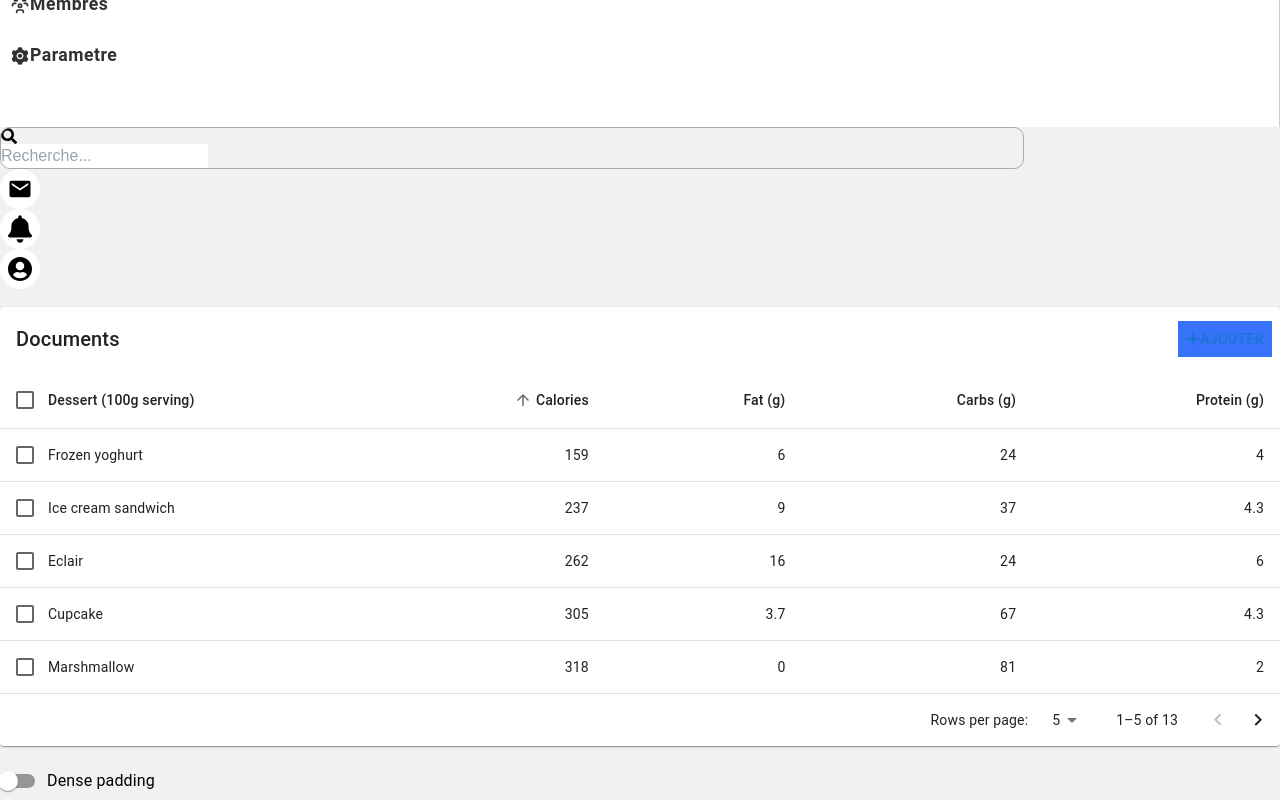
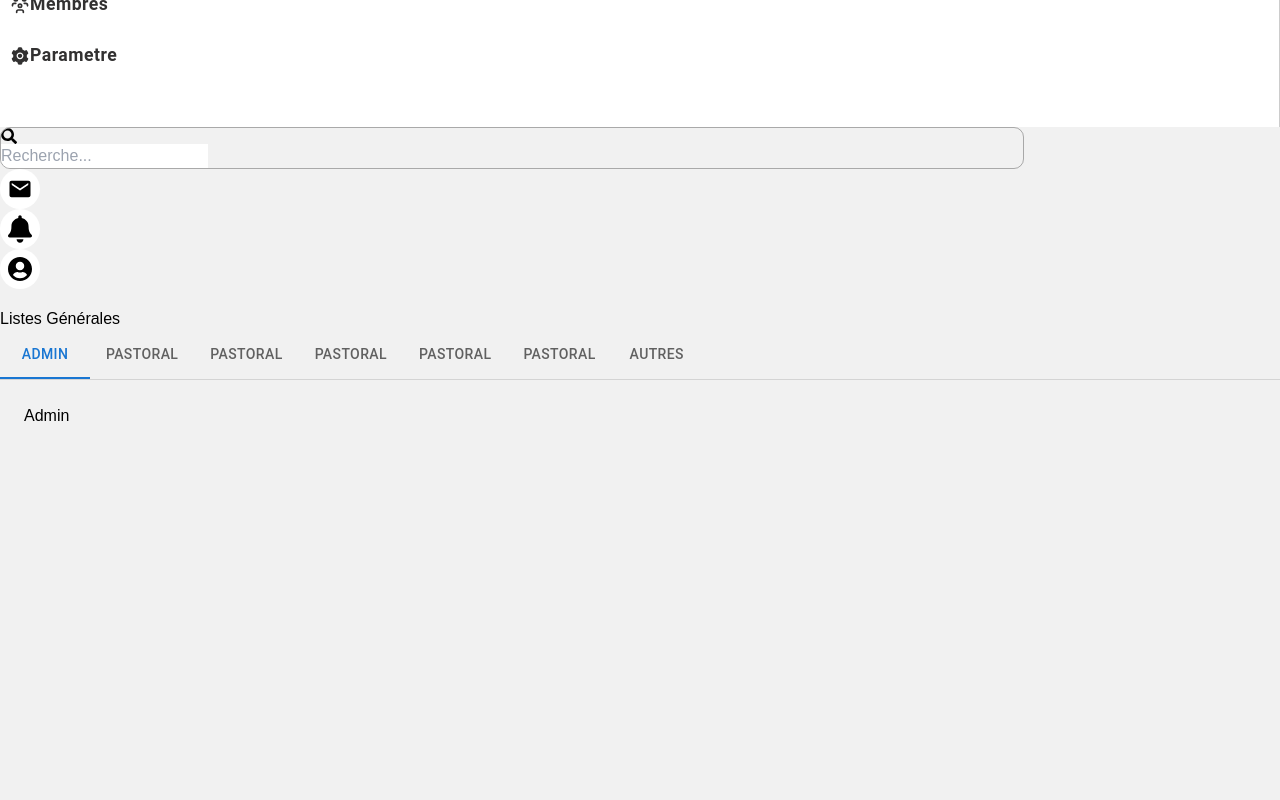
Before and after one commit to rovertnet/evv_ap, a React (Vite) app in the folder documents/: page /docs in a window 1280 px wide. Shown: the part 673-1473 px from the top of the page. After the commit the page ends 1125 px from the top, so only its background shows below. Built offline with nearby package versions, Linux system fonts and the light colour scheme.

Commit message:
another commit

```diff
--- a/documents/src/components/docs/Table.jsx
+++ b/documents/src/components/docs/Table.jsx
@@ -1,381 +1,78 @@
+
+
 import PropTypes from "prop-types";
-import { alpha } from "@mui/material/styles";
+import Tabs from "@mui/material/Tabs";
+import Tab from "@mui/material/Tab";
 import Box from "@mui/material/Box";
-import Table from "@mui/material/Table";
-import TableBody from "@mui/material/TableBody";
-import TableCell from "@mui/material/TableCell";
-import TableContainer from "@mui/material/TableContainer";
-import TableHead from "@mui/material/TableHead";
-import TablePagination from "@mui/material/TablePagination";
-import TableRow from "@mui/material/TableRow";
-import TableSortLabel from "@mui/material/TableSortLabel";
-import Toolbar from "@mui/material/Toolbar";
-import Typography from "@mui/material/Typography";
-import Paper from "@mui/material/Paper";
-import Checkbox from "@mui/material/Checkbox";
-import IconButton from "@mui/material/IconButton";
-import Tooltip from "@mui/material/Tooltip";
-import FormControlLabel from "@mui/material/FormControlLabel";
-import Switch from "@mui/material/Switch";
-import DeleteIcon from "@mui/icons-material/Delete";
-import { visuallyHidden } from "@mui/utils";
-import { useMemo, useState } from "react";
-import { FaPlus } from "react-icons/fa";
-import { Button } from "@mui/material";
-import { Link } from "react-router-dom";
+import { useState } from "react";
 
-function createData(id, name, calories, fat, carbs, protein) {
+function CustomTabPanel(props) {
+  const { children, value, index, ...other } = props;
+
+  return (
+    <div
+      role="tabpanel"
+      hidden={value !== index}
+      id={`simple-tabpanel-${index}`}
+      aria-labelledby={`simple-tab-${index}`}
+      {...other}
+    >
+      {value === index && <Box sx={{ p: 3 }}>{children}</Box>}
+    </div>
+  );
+}
+
+CustomTabPanel.propTypes = {
+  children: PropTypes.node,
+  index: PropTypes.number.isRequired,
+  value: PropTypes.number.isRequired,
+};
+
+function a11yProps(index) {
   return {
-    id,
-    name,
-    calories,
-    fat,
-    carbs,
-    protein,
+    id: `simple-tab-${index}`,
+    "aria-controls": `simple-tabpanel-${index}`,
   };
 }
 
-const rows = [
-  createData(1, "Cupcake", 305, 3.7, 67, 4.3),
-  createData(2, "Donut", 452, 25.0, 51, 4.9),
-  createData(3, "Eclair", 262, 16.0, 24, 6.0),
-  createData(4, "Frozen yoghurt", 159, 6.0, 24, 4.0),
-  createData(5, "Gingerbread", 356, 16.0, 49, 3.9),
-  createData(6, "Honeycomb", 408, 3.2, 87, 6.5),
-  createData(7, "Ice cream sandwich", 237, 9.0, 37, 4.3),
-  createData(8, "Jelly Bean", 375, 0.0, 94, 0.0),
-  createData(9, "KitKat", 518, 26.0, 65, 7.0),
-  createData(10, "Lollipop", 392, 0.2, 98, 0.0),
-  createData(11, "Marshmallow", 318, 0, 81, 2.0),
-  createData(12, "Nougat", 360, 19.0, 9, 37.0),
-  createData(13, "Oreo", 437, 18.0, 63, 4.0),
-];
+export default function Table() {
 
-function descendingComparator(a, b, orderBy) {
-  if (b[orderBy] < a[orderBy]) {
-    return -1;
-  }
-  if (b[orderBy] > a[orderBy]) {
-    return 1;
-  }
-  return 0;
-}
+  const [value, setValue] = useState(0);
 
-function getComparator(order, orderBy) {
-  return order === "desc"
-    ? (a, b) => descendingComparator(a, b, orderBy)
-    : (a, b) => -descendingComparator(a, b, orderBy);
-}
-
-const headCells = [
-  {
-    id: "name",
-    numeric: false,
-    disablePadding: true,
-    label: "Dessert (100g serving)",
-  },
-  {
-    id: "calories",
-    numeric: true,
-    disablePadding: false,
-    label: "Calories",
-  },
-  {
-    id: "fat",
-    numeric: true,
-    disablePadding: false,
-    label: "Fat (g)",
-  },
-  {
-    id: "carbs",
-    numeric: true,
-    disablePadding: false,
-    label: "Carbs (g)",
-  },
-  {
-    id: "protein",
-    numeric: true,
-    disablePadding: false,
-    label: "Protein (g)",
-  },
-];
-
-function EnhancedTableHead(props) {
-  const {
-    onSelectAllClick,
-    order,
-    orderBy,
-    numSelected,
-    rowCount,
-    onRequestSort,
-  } = props;
-  const createSortHandler = (property) => (event) => {
-    onRequestSort(event, property);
+  const handleChange = (event, newValue) => {
+    setValue(newValue);
   };
 
   return (
-    <TableHead>
-      <TableRow>
-        <TableCell padding="checkbox">
-          <Checkbox
-            color="primary"
-            indeterminate={numSelected > 0 && numSelected < rowCount}
-            checked={rowCount > 0 && numSelected === rowCount}
-            onChange={onSelectAllClick}
-            inputProps={{
-              "aria-label": "selectionnez tous les documents",
-            }}
-          />
-        </TableCell>
-        {headCells.map((headCell) => (
-          <TableCell
-            key={headCell.id}
-            align={headCell.numeric ? "right" : "left"}
-            padding={headCell.disablePadding ? "none" : "normal"}
-            sortDirection={orderBy === headCell.id ? order : false}
+    <>
+      <h2 className="font-bold text-start text-2xl text-slate-900 pb-5 capitalize">Listes Générales</h2>
+      <Box sx={{ width: "100%" }} className="">
+        <Box sx={{ borderBottom: 1, borderColor: "divider" }}>
+          <Tabs
+            value={value}
+            onChange={handleChange}
+            aria-label="basic tabs example"
+            className="bg-white rounded-lg"
           >
-            <TableSortLabel
-              active={orderBy === headCell.id}
-              direction={orderBy === headCell.id ? order : "asc"}
-              onClick={createSortHandler(headCell.id)}
-            >
-              {headCell.label}
-              {orderBy === headCell.id ? (
-                <Box component="span" sx={visuallyHidden}>
-                  {order === "desc" ? "sorted descending" : "sorted ascending"}
-                </Box>
-              ) : null}
-            </TableSortLabel>
-          </TableCell>
-        ))}
-      </TableRow>
-    </TableHead>
+            <Tab label="Admin" {...a11yProps(0)} />
+            <Tab label="Pastoral" {...a11yProps(1)} />
+            <Tab label="Pastoral" {...a11yProps(1)} />
+            <Tab label="Pastoral" {...a11yProps(1)} />
+            <Tab label="Pastoral" {...a11yProps(1)} />
+            <Tab label="Pastoral" {...a11yProps(1)} />
+            <Tab label="Autres" {...a11yProps(2)} />
+          </Tabs>
+        </Box>
+        <CustomTabPanel value={value} index={0}>
+          Admin
+        </CustomTabPanel>
+        <CustomTabPanel value={value} index={1}>
+          Item Two
+        </CustomTabPanel>
+        <CustomTabPanel value={value} index={2}>
+          Item Three
+        </CustomTabPanel>
+      </Box>
+    </>
   );
 }
-
-EnhancedTableHead.propTypes = {
-  numSelected: PropTypes.number.isRequired,
-  onRequestSort: PropTypes.func.isRequired,
-  onSelectAllClick: PropTypes.func.isRequired,
-  order: PropTypes.oneOf(["asc", "desc"]).isRequired,
-  orderBy: PropTypes.string.isRequired,
-  rowCount: PropTypes.number.isRequired,
-};
-
-function EnhancedTableToolbar(props) {
-  const { numSelected } = props;
-  return (
-    <Toolbar
-      sx={[
-        {
-          pl: { sm: 2 },
-          pr: { xs: 1, sm: 1 },
-        },
-        numSelected > 0 && {
-          bgcolor: (theme) =>
-            alpha(
-              theme.palette.primary.main,
-              theme.palette.action.activatedOpacity
-            ),
-        },
-      ]}
-    >
-      {numSelected > 0 ? (
-        <Typography
-          sx={{ flex: "1 1 100%" }}
-          color="inherit"
-          variant="subtitle1"
-          component="div"
-        >
-          {numSelected} sélectionnés
-        </Typography>
-      ) : (
-        <Typography
-          sx={{ flex: "1 1 100%" }}
-          variant="h6"
-          id="tableTitle"
-          component="div"
-        >
-          Documents
-        </Typography>
-      )}
-      {numSelected > 0 ? (
-        <Tooltip title="Delete">
-          <IconButton>
-            <DeleteIcon />
-          </IconButton>
-        </Tooltip>
-      ) : (
-        <Tooltip title="Ajouter un document">
-          <div className=" rounded-md px-3 py-1 btn">
-            <Link to="/docsadd">
-              <Button className="flex space-x-3 items-center">
-                <FaPlus className="text-xl text-white" />
-                <span className="font-bold text-xl text-white">Ajouter</span>
-              </Button>
-            </Link>
-          </div>
-        </Tooltip>
-      )}
-    </Toolbar>
-  );
-}
-
-EnhancedTableToolbar.propTypes = {
-  numSelected: PropTypes.number.isRequired,
-};
-
-export default function EnhancedTable() {
-  const [order, setOrder] = useState("asc");
-  const [orderBy, setOrderBy] = useState("calories");
-  const [selected, setSelected] = useState([]);
-  const [page, setPage] = useState(0);
-  const [dense, setDense] = useState(false);
-  const [rowsPerPage, setRowsPerPage] = useState(5);
-
-  const handleRequestSort = (event, property) => {
-    const isAsc = orderBy === property && order === "asc";
-    setOrder(isAsc ? "desc" : "asc");
-    setOrderBy(property);
-  };
-
-  const handleSelectAllClick = (event) => {
-    if (event.target.checked) {
-      const newSelected = rows.map((n) => n.id);
-      setSelected(newSelected);
-      return;
-    }
-    setSelected([]);
-  };
-
-  const handleClick = (event, id) => {
-    const selectedIndex = selected.indexOf(id);
-    let newSelected = [];
-
-    if (selectedIndex === -1) {
-      newSelected = newSelected.concat(selected, id);
-    } else if (selectedIndex === 0) {
-      newSelected = newSelected.concat(selected.slice(1));
-    } else if (selectedIndex === selected.length - 1) {
-      newSelected = newSelected.concat(selected.slice(0, -1));
-    } else if (selectedIndex > 0) {
-      newSelected = newSelected.concat(
-        selected.slice(0, selectedIndex),
-        selected.slice(selectedIndex + 1)
-      );
-    }
-    setSelected(newSelected);
-  };
-
-  const handleChangePage = (event, newPage) => {
-    setPage(newPage);
-  };
-
-  const handleChangeRowsPerPage = (event) => {
-    setRowsPerPage(parseInt(event.target.value, 10));
-    setPage(0);
-  };
-
-  const handleChangeDense = (event) => {
-    setDense(event.target.checked);
-  };
-
-  // Avoid a layout jump when reaching the last page with empty rows.
-  const emptyRows =
-    page > 0 ? Math.max(0, (1 + page) * rowsPerPage - rows.length) : 0;
-
-  const visibleRows = useMemo(
-    () =>
-      [...rows]
-        .sort(getComparator(order, orderBy))
-        .slice(page * rowsPerPage, page * rowsPerPage + rowsPerPage),
-    [order, orderBy, page, rowsPerPage]
-  );
-
-  return (
-    <Box sx={{ width: "100%" }}>
-      <Paper sx={{ width: "100%", mb: 2 }}>
-        <EnhancedTableToolbar numSelected={selected.length} />
-        <TableContainer>
-          <Table
-            sx={{ minWidth: 750 }}
-            aria-labelledby="tableTitle"
-            size={dense ? "small" : "medium"}
-          >
-            <EnhancedTableHead
-              numSelected={selected.length}
-              order={order}
-              orderBy={orderBy}
-              onSelectAllClick={handleSelectAllClick}
-              onRequestSort={handleRequestSort}
-              rowCount={rows.length}
-            />
-            <TableBody>
-              {visibleRows.map((row, index) => {
-                const isItemSelected = selected.includes(row.id);
-                const labelId = `enhanced-table-checkbox-${index}`;
-
-                return (
-                  <TableRow
-                    hover
-                    onClick={(event) => handleClick(event, row.id)}
-                    role="checkbox"
-                    aria-checked={isItemSelected}
-                    tabIndex={-1}
-                    key={row.id}
-                    selected={isItemSelected}
-                    sx={{ cursor: "pointer" }}
-                  >
-                    <TableCell padding="checkbox">
-                      <Checkbox
-                        color="primary"
-                        checked={isItemSelected}
-                        inputProps={{
-                          "aria-labelledby": labelId,
-                        }}
-                      />
-                    </TableCell>
-                    <TableCell
-                      component="th"
-                      id={labelId}
-                      scope="row"
-                      padding="none"
-                    >
-                      {row.name}
-                    </TableCell>
-                    <TableCell align="right">{row.calories}</TableCell>
-                    <TableCell align="right">{row.fat}</TableCell>
-                    <TableCell align="right">{row.carbs}</TableCell>
-                    <TableCell align="right">{row.protein}</TableCell>
-                  </TableRow>
-                );
-              })}
-              {emptyRows > 0 && (
-                <TableRow
-                  style={{
-                    height: (dense ? 33 : 53) * emptyRows,
-                  }}
-                >
-                  <TableCell colSpan={6} />
-                </TableRow>
-              )}
-            </TableBody>
-          </Table>
-        </TableContainer>
-        <TablePagination
-          rowsPerPageOptions={[5, 10, 25]}
-          component="div"
-          count={rows.length}
-          rowsPerPage={rowsPerPage}
-          page={page}
-          onPageChange={handleChangePage}
-          onRowsPerPageChange={handleChangeRowsPerPage}
-        />
-      </Paper>
-      <FormControlLabel
-        control={<Switch checked={dense} onChange={handleChangeDense} />}
-        label="Dense padding"
-      />
-    </Box>
-  );
-}
--- a/documents/src/components/header/Header.jsx
+++ b/documents/src/components/header/Header.jsx
@@ -120,7 +120,7 @@ export default function Header() {
                   <ListItemIcon>
                     <Logout fontSize="small" />
                   </ListItemIcon>
-                  Déconnecter
+                  <Link to="/login">Déconnecter</Link>
                 </MenuItem>
               </Menu>
             </li>
--- a/documents/src/components/sidebar/SideBar.jsx
+++ b/documents/src/components/sidebar/SideBar.jsx
@@ -30,8 +30,8 @@ export default function SideBar() {
           </div>
         </Link>
         {/* Links items */}
-        <div className="sidebarTab px-5 mt-4">
-          <ul className="flex gap-3 flex-col">
+        <div className="sidebarTab px-5 mt-4 mb-5">
+          <ul className="flex gap-3 flex-col py-3">
             <li>
               <Link to={"/"}>
                 <Button
--- a/documents/src/pages/Dashboard.jsx
+++ b/documents/src/pages/Dashboard.jsx
@@ -1,4 +1,4 @@
-import TabControl from "../components/docs/Tabs";
+import Table from "../components/docs/Table";
 import Count from "../components/TB/Count";
 
 
@@ -8,7 +8,7 @@ export default function Dashboard() {
       <Count />
 
       <div className="pt-10">
-        <TabControl />
+        <Table />
       </div>
     </div>
   );
```
Also changed, not shown: documents/src/App.jsx (+4 -8 lines), documents/src/components/authentic/SignUp.jsx (added, +7 -0 lines), documents/src/pages/Inscris.jsx (added, +19 -0 lines).
